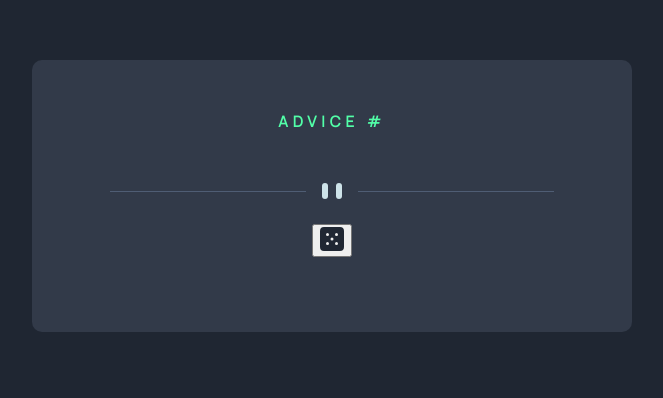
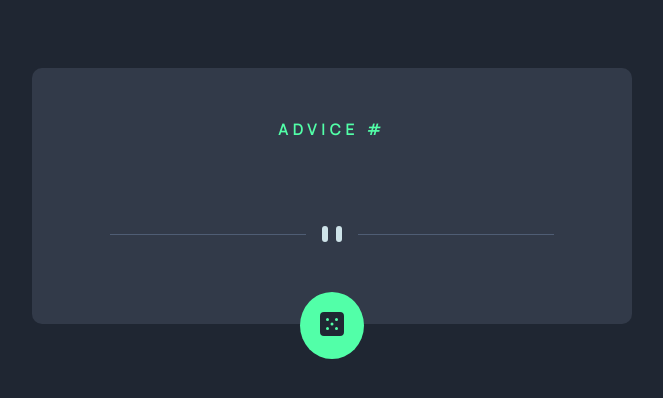
Before and after one commit to azanra/advice-generator, a plain HTML site: page index.html in a window 1280 px wide. Shown: the part 212-610 px from the top of the page, without its empty margins (308-971 px from the left). Drawn offline with Linux system fonts and the light colour scheme.

Commit message:
Position generate and image container

```diff
--- a/style/style.css
+++ b/style/style.css
@@ -30,7 +30,7 @@ p {
   background-color: var(--Dark-Grayish-Blue);
   color: white;
   border-radius: 10px;
-  padding: 50px;
+  padding: 50px 50px 0px;
   width: 500px;
 }
 
@@ -54,3 +54,20 @@ body,
   font-weight: bold;
   text-align: center;
 }
+
+.imageContainer {
+  position: relative;
+  top: 35px;
+}
+
+.generateContainer {
+  position: relative;
+  top: 60px;
+}
+
+#generateBtn {
+  background-color: var(--Neon-Green);
+  border: none;
+  padding: 20px;
+  border-radius: 50%;
+}
```
